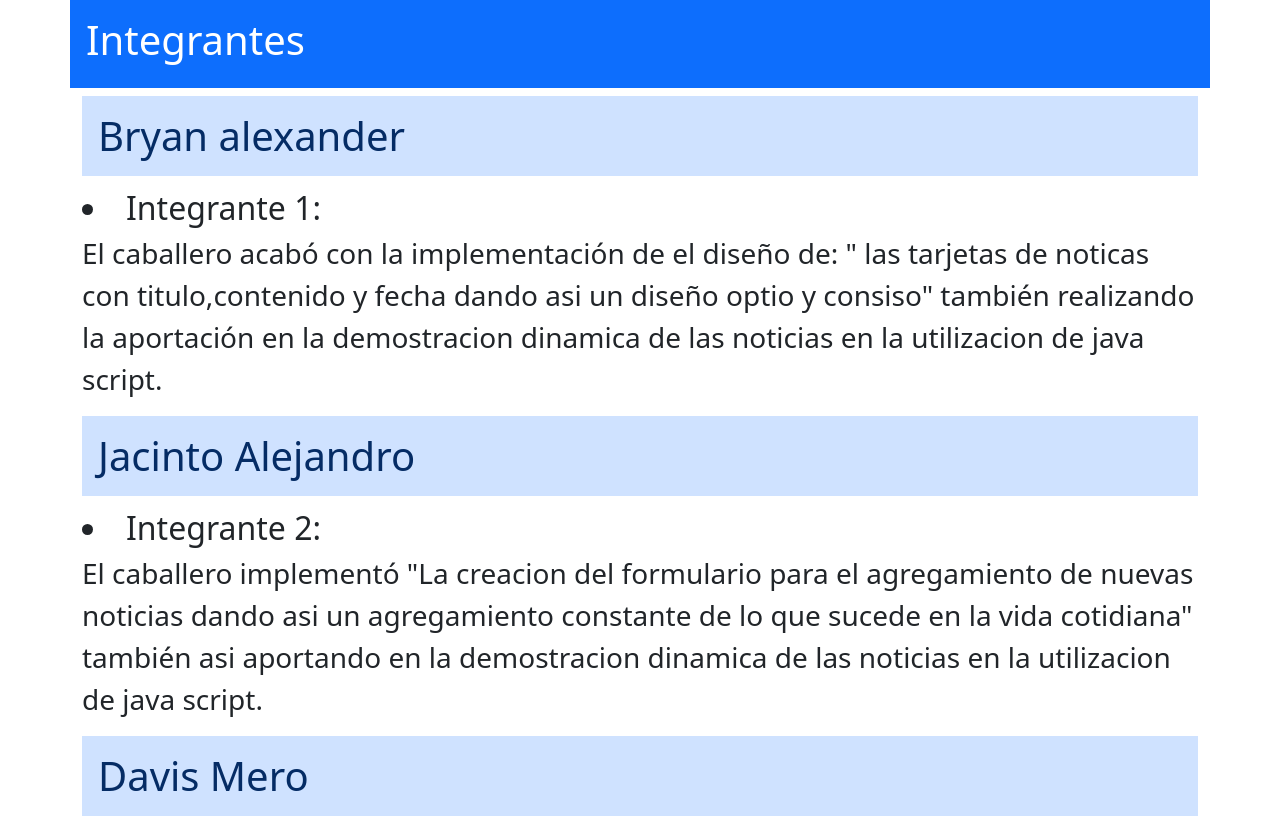
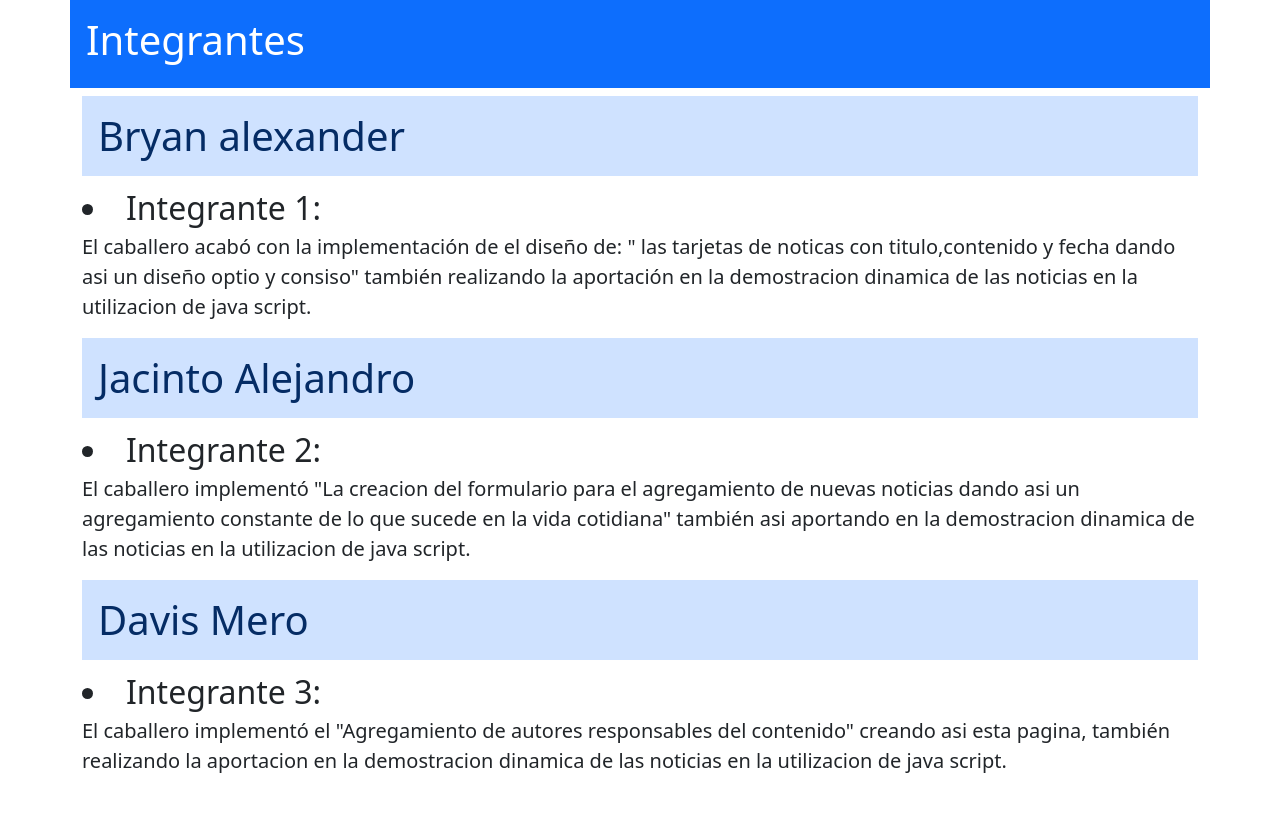
Before and after one commit to bryanAlex29/LOGRO-A, a plain HTML site: page indexx.html in a window 1280 px wide. Shown: the top 819 px of the page. Drawn offline with Linux system fonts and the light colour scheme.

Commit message:
segunda correccion

```diff
--- a/indexx.html
+++ b/indexx.html
@@ -4,7 +4,7 @@
     <meta charset="UTF-8">
     <meta name="viewport" content="width=device-width, initial-scale=1.0">
 
-    <title>Document</title>
+    <title>Presentacion integrantes</title>
     <link rel="stylesheet" href="css/bootstrap.min.css">
 </head>
 <body>
@@ -17,7 +17,7 @@
                         <h1 class="p-3 mb-2 bg-primary-subtle text-primary-emphasis"> Bryan alexander </h1>
 
                         <li class="fs-2">Integrante 1: </li>
-                            <p class="fs-3">
+                            <p class="fs-5">
                                 El caballero acabó con la implementación de el diseño de: " las tarjetas de noticas con titulo,contenido y fecha dando
                                 asi un diseño optio y consiso" también  realizando la aportación en la demostracion dinamica de las noticias en la  utilizacion de java script.
                             </p>
@@ -27,7 +27,7 @@
                     <div class="container">
                         <h1 class="p-3 mb-2 bg-primary-subtle text-primary-emphasis"> Jacinto Alejandro </h1>
                         <li class="fs-2">Integrante 2: </li>
-                        <p class="fs-3">
+                        <p class="fs-5">
                             El caballero implementó "La creacion del formulario para el agregamiento de nuevas noticias dando asi un agregamiento
                             constante de lo que sucede en la vida cotidiana" también  asi aportando en la demostracion dinamica de las noticias en la  utilizacion de java script.
                         </p>
@@ -37,7 +37,7 @@
                     <div class="container">
                         <h1 class="p-3 mb-2 bg-primary-subtle text-primary-emphasis"> Davis Mero </h1>
                         <li class="fs-2">Integrante 3: </li>
-                        <p class="fs-3">
+                        <p class="fs-5">
                             El caballero implementó el "Agregamiento de autores responsables del contenido" creando asi
                             esta pagina, también realizando la aportacion en la demostracion dinamica de las noticias en la  utilizacion de java script.
                         </p>
```
